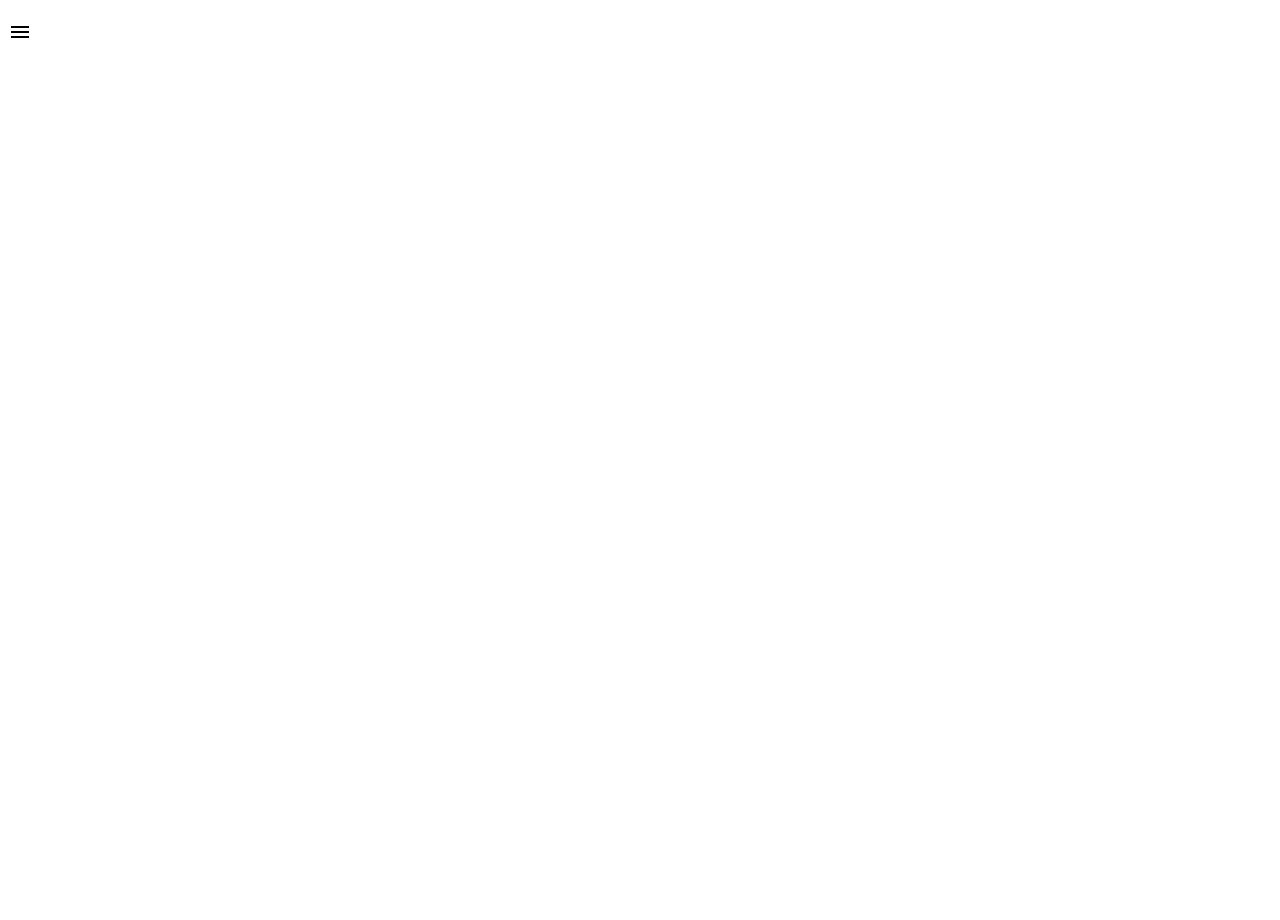
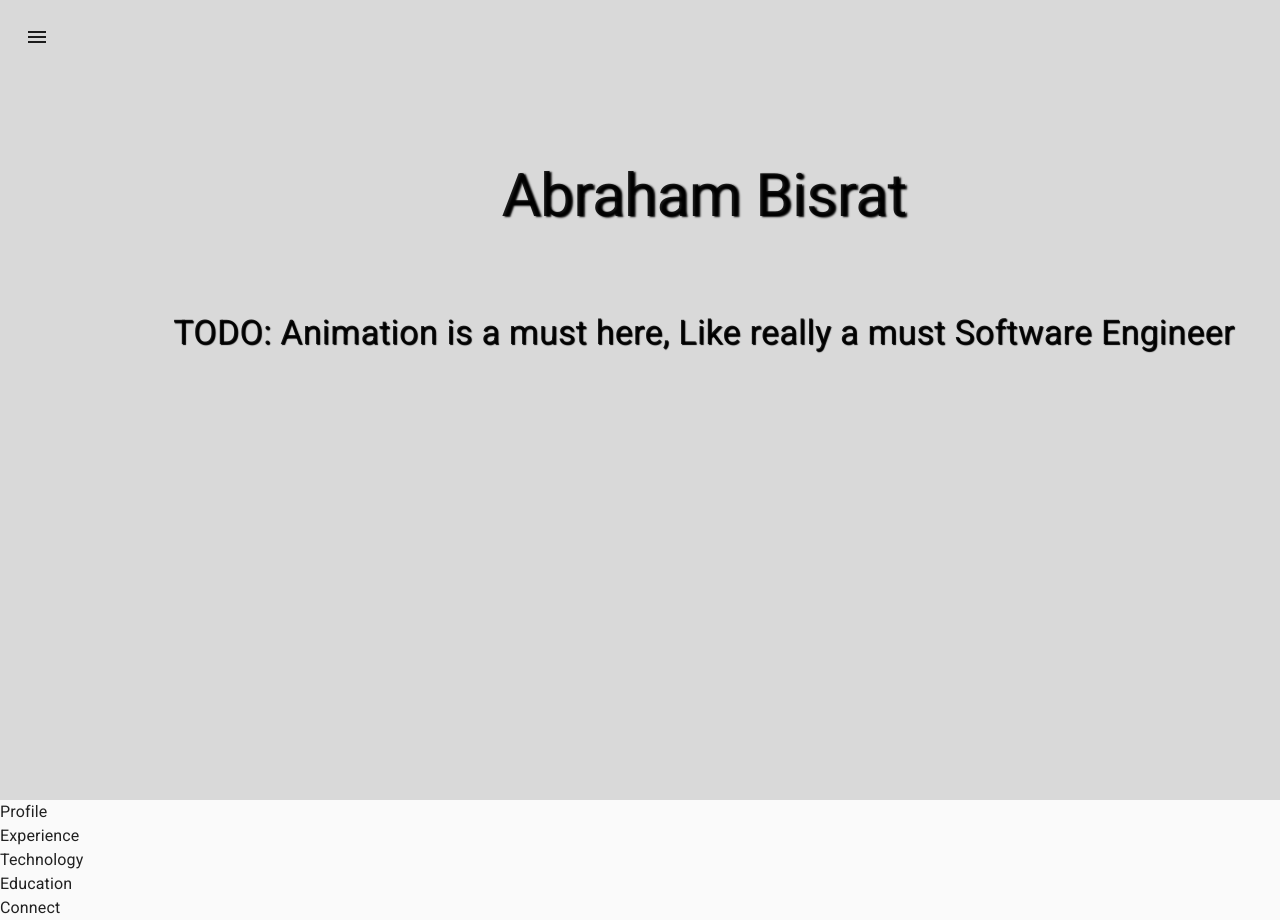
Before and after one commit to AbrahamBisrat/com_abisrat, a React (Create React App) app: page / in a window 1280 px wide. Before the commit the page ends 800 px from the top, so only its background shows below. Built offline with nearby package versions, Linux system fonts and the light colour scheme.

Commit message:
added front page

```diff
--- a/public/index.html
+++ b/public/index.html
@@ -30,7 +30,7 @@
       work correctly both with client-side routing and a non-root public URL.
       Learn how to configure a non-root public URL by running `npm run build`.
     -->
-    <title>React App</title>
+    <title>Abraham Bisrat</title>
   </head>
   <body>
     <noscript>You need to enable JavaScript to run this app.</noscript>
--- a/src/App.jsx
+++ b/src/App.jsx
@@ -2,12 +2,15 @@ import React from 'react';
 import { Typography, AppBar, Card, CardActions, CardMedia, CssBaseline, Grid, Toolbar, Container } from '@material-ui/core';
 import { DrawerMenu } from './components/DrawerMenu';
 import { BrowserRouter as Router, Switch, Route, Link } from 'react-router-dom';
+import FullPage from './components/fullpage';
 
 const App = () => {
     return (
-
-        <DrawerMenu />
-
+        <Router>
+            <CssBaseline />
+            <DrawerMenu />
+            <FullPage />
+        </Router>
     );
 }
 
--- a/src/components/DrawerMenu.jsx
+++ b/src/components/DrawerMenu.jsx
@@ -1,4 +1,4 @@
-import { Drawer, List, ListItem, ListItemIcon, ListItemText, Box, Typography, IconButton } from "@material-ui/core";
+import { createTheme, Drawer, Fab, List, ListItem, ListItemIcon, ListItemText, Box, Typography, IconButton, makeStyles } from "@material-ui/core";
 import MenuIcon from "@material-ui/icons/Menu"
 import { useState } from "react";
 import HomeIcon from '@material-ui/icons/Home';
@@ -7,43 +7,69 @@ import VerifiedUserIcon from '@material-ui/icons/VerifiedUser';
 import LayersIcon from '@material-ui/icons/Layers';
 import SchoolIcon from '@material-ui/icons/School';
 import ShareIcon from '@material-ui/icons/Share';
+import { Switch, Route, Link } from 'react-router-dom';
+
+const theme = createTheme();
+const linkStyles = {
+    textDecoration: 'none',
+    color: theme.palette.text.primary
+};
+const iconStyle = {
+    margin: '1%',
+    position: 'fixed',
+    zIndex: '1000'
+};
 
 export const DrawerMenu = () => {
     const [isDrawerOpen, setIsDrawerOpen] = useState(false);
 
     return (
-        <>
-            <IconButton size='large' edge='start' color='inherit' aria-label='logo' onClick={() => setIsDrawerOpen(true)}>
+        <div>
+            {/* <Fab size='large' aria-lable='logo' style={{ position: 'fixed'}}> */}
+                <IconButton style={iconStyle} size='large' edge='start' color='inherit' aria-label='logo' onClick={() => setIsDrawerOpen(true)}>
                     <MenuIcon />
                 </IconButton>
-            <Drawer anchor='left' open={isDrawerOpen} onClose={() => setIsDrawerOpen(false)}>
+            {/* </Fab> */}
+            <Drawer anchor='left' open={isDrawerOpen} onClose={() => setIsDrawerOpen(false)} style={{ width: '300px'}}>
                 <List>
-                    <ListItem>
+                    <Link to="#home" style={linkStyles}>
+                        <ListItem button>
                             <ListItemIcon><HomeIcon /></ListItemIcon>
-                        <ListItemText>Home</ListItemText>
+                            <ListItemText primary={"Home"} />
                         </ListItem>
-                    <ListItem>
+                    </Link>
+                    <Link to="#profile" style={linkStyles}>
+                        <ListItem button>
                             <ListItemIcon><PersonIcon /></ListItemIcon>
-                        <ListItemText>Profile</ListItemText>
+                            <ListItemText primary={"Profile"} />
                         </ListItem>
-                    <ListItem>
+                    </Link>
+                    <Link to="#exprience" style={linkStyles}>
+                        <ListItem button>
                             <ListItemIcon><VerifiedUserIcon /></ListItemIcon>
-                        <ListItemText>Experience</ListItemText>
+                            <ListItemText primary={"Experience"} />
                         </ListItem>
-                    <ListItem>
+                    </Link>
+                    <Link to="#technology" style={linkStyles}>
+                        <ListItem button>
                             <ListItemIcon><LayersIcon /></ListItemIcon>
-                        <ListItemText>Technology</ListItemText>
+                            <ListItemText primary={"Technology"} />
                         </ListItem>
-                    <ListItem>
+                    </Link>
+                    <Link to="#education" style={linkStyles}>
+                        <ListItem button>
                             <ListItemIcon><SchoolIcon /></ListItemIcon>
-                        <ListItemText>Education</ListItemText>
+                            <ListItemText primary={"Education"} />
                         </ListItem>
-                    <ListItem>
+                    </Link>
+                    <Link to="#connect" style={linkStyles}>
+                        <ListItem button>
                             <ListItemIcon><ShareIcon /></ListItemIcon>
-                        <ListItemText>Connect</ListItemText>
+                            <ListItemText primary={"Connect"} />
                         </ListItem>
+                    </Link>
                 </List>
             </Drawer>
-        </>
+        </div>
     )
 }
--- /dev/null
+++ b/src/components/fullpage.jsx
@@ -0,0 +1,24 @@
+import { Typography } from "@material-ui/core"
+import FrontPage from "./welcome";
+import Profile from "./pages/profile";
+import Experience from "./pages/experience";
+import Education from "./pages/education";
+import Connect from "./pages/connect";
+import Technology from "./pages/technology";
+
+const fullPageStyle = {
+}
+
+const FullPage = () => {
+    return (
+        <div style={fullPageStyle}>
+            <FrontPage />
+            <Profile />
+            <Experience />
+            <Technology />
+            <Education />
+            <Connect />
+        </div>
+    );
+}
+export default FullPage;
--- /dev/null
+++ b/src/components/pages/connect.jsx
@@ -0,0 +1,12 @@
+import { Typography } from "@material-ui/core";
+
+const Connect = () => {
+    return (
+        <div>
+            <Typography>
+                Connect
+            </Typography>
+        </div>
+    );
+};
+export default Connect;
--- /dev/null
+++ b/src/components/pages/education.jsx
@@ -0,0 +1,12 @@
+import { Typography } from "@material-ui/core";
+
+const Education = () => {
+    return (
+        <div>
+            <Typography>
+                Education
+            </Typography>
+        </div>
+    );
+};
+export default Education;
--- /dev/null
+++ b/src/components/pages/experience.jsx
@@ -0,0 +1,12 @@
+import { Typography } from "@material-ui/core";
+
+const Experience = () => {
+    return (
+        <div>
+            <Typography>
+                Experience
+            </Typography>
+        </div>
+    );
+};
+export default Experience;
--- /dev/null
+++ b/src/components/pages/profile.jsx
@@ -0,0 +1,12 @@
+import { Typography } from "@material-ui/core";
+
+const Profile = () => {
+    return (
+        <div>
+            <Typography>
+                Profile
+            </Typography>
+        </div>
+    );
+};
+export default Profile;
--- /dev/null
+++ b/src/components/pages/technology.jsx
@@ -0,0 +1,12 @@
+import { Typography } from "@material-ui/core";
+
+const Technology = () => {
+    return (
+        <div>
+            <Typography>
+                Technology
+            </Typography>
+        </div>
+    );
+};
+export default Technology;
--- /dev/null
+++ b/src/components/welcome.jsx
@@ -0,0 +1,29 @@
+import { Typography, Box } from "@material-ui/core"
+
+
+const frontPageStyle = {
+    paddingLeft: '10vw',
+    paddingTop: '20vh',
+    height: '100vh',
+    backgroundColor: '#d9d9d9',
+}
+
+const FrontPage = () => {
+
+    return (
+        <div style={frontPageStyle}>
+            <Typography align='center' variant='h2' >
+                <Box sx={{ fontWeight: '400', textShadow: '2px 1px 2px black'}}>
+                    Abraham Bisrat
+                </Box>
+            </Typography>
+            <Typography align='center' variant='h4'>
+                <Box sx={{ paddingTop: '10vh', textShadow: '1px 1px 1px black'}}>
+                    TODO: Animation is a must here, Like really a must
+                    Software Engineer
+                </Box>
+            </Typography>
+        </div>
+    )
+}
+export default FrontPage;
```
Lines whose indentation alone changed are shown as unchanged.
